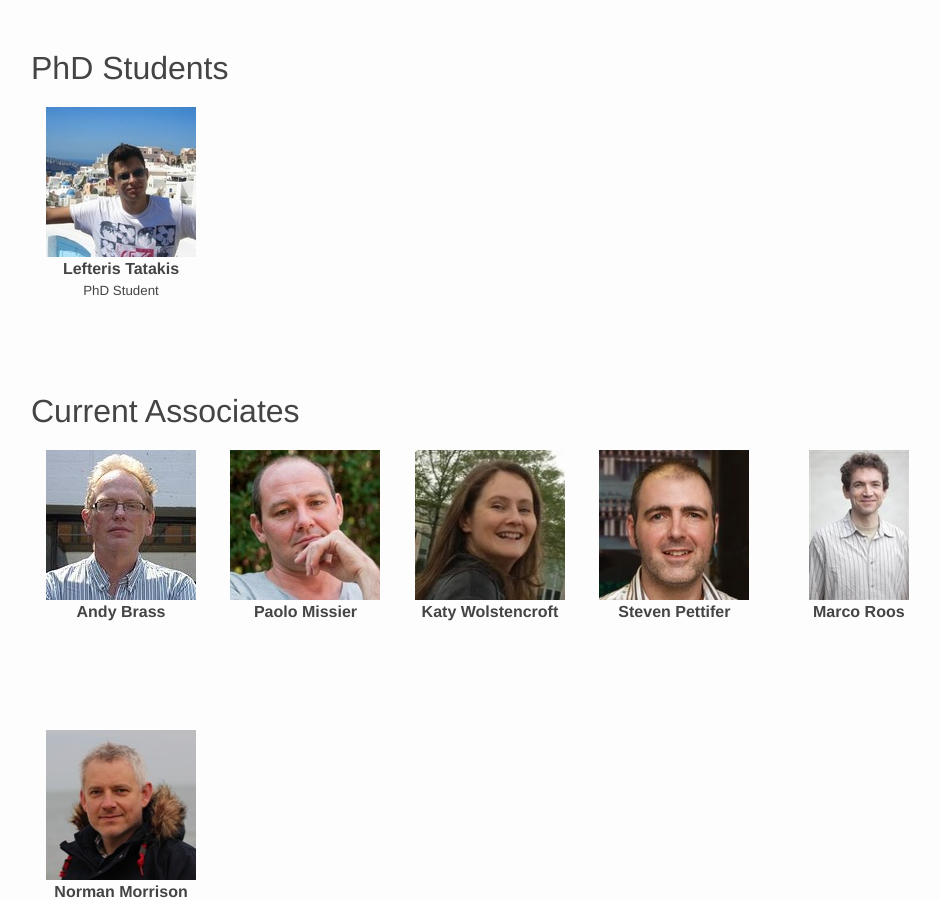
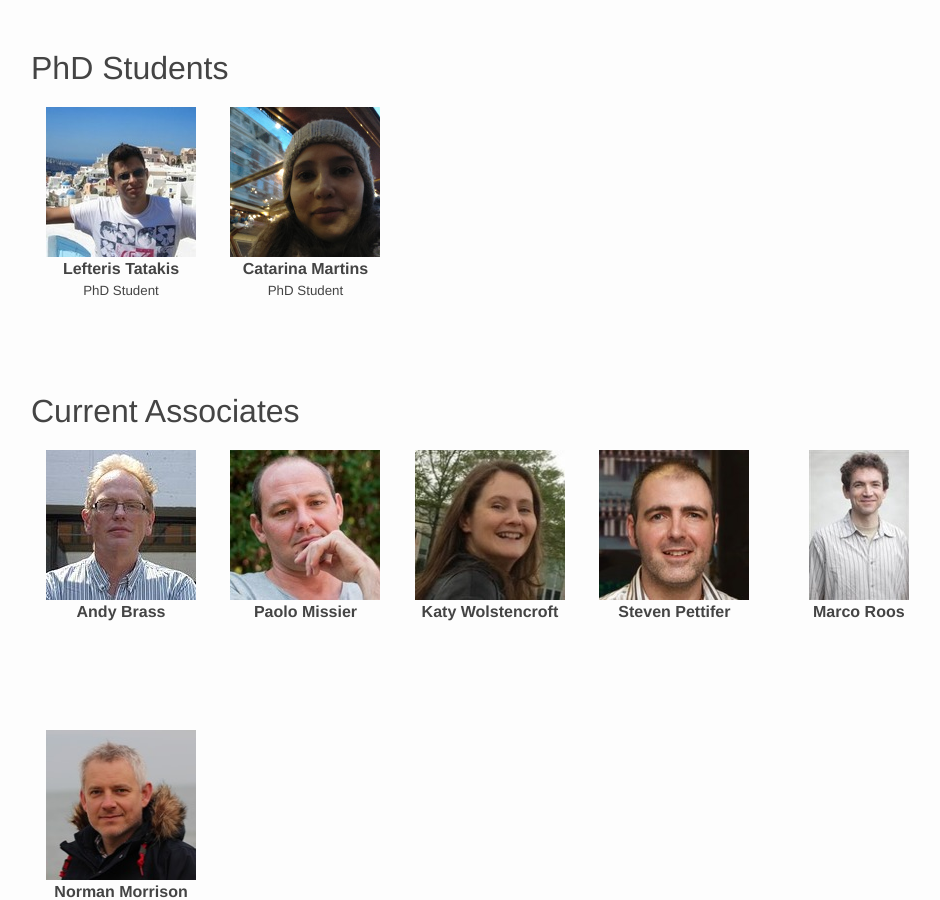
Before and after one commit to eScienceLab/eScienceLab.github.io, a Jekyll site: the page built from people.md, in a window 1280 px wide and 900 px high, scrolled down 1047 px. Shown: the whole window, without its empty margins (69-1009 px from the left). Built offline with Jekyll 4.4.1, drawn with Linux system fonts in a browser that asks for light colours; comment, search, counter and statistics services are not loaded.

Commit message:
Add Catarina Martins photo

```diff
--- a/people.md
+++ b/people.md
@@ -52,6 +52,9 @@ phd:
 - name: Lefteris Tatakis
   orcid: 0000-0001-5554-7634
   img: lefteris-tatakis-sm.jpg
+- name: Catarina Martins
+  orcid: 0000-0001-9021-8860
+  img: catarina-martins-sm.jpg
 associate:
 - name: Andy Brass
   orcid:
```
Also changed, not shown: images/profiles/catarina-martins-sm.jpg (added), images/profiles/catarina-martins.jpg (added).
